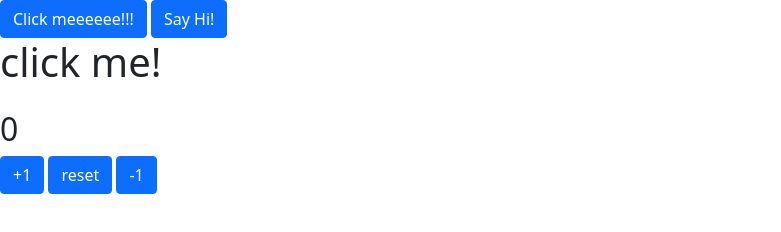
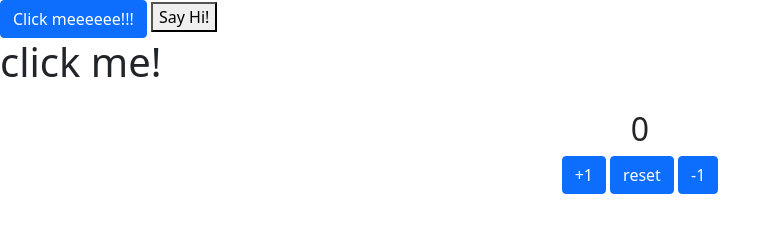
Before and after one commit to Kanjanajak2804/bunbun.github.io, a plain HTML site: page week3.html in a window 1280 px wide. Shown: the whole page, without its empty margins (0-781 px from the left). Drawn offline with nearby package versions, Linux system fonts and the light colour scheme.

Commit message:
kanjanajak2804

```diff
--- a/week3.html
+++ b/week3.html
@@ -41,9 +41,9 @@
         </script>
         <body>
             <button onclick = "alert(count)"class = "btn btn-primary">Click meeeeee!!!</button>
-            <button onclick = "console.log('hi')"class = "btn btn-primary">Say Hi!</button>
+            <button onclick = "alert('hi')">Say Hi!</button>
             <h1 onclick = "shownum()">click me!</h1>
-        <div class="d-flex flex-column justify content-center allign-items-center mt-4">
+        <div class="d-flex flex-column justify-content-center align-items-center mt-4">
             <h2 id="counter">0</h2>
             <div>
             <button onclick = "increase()"class = "btn btn-primary">+1</button>
```
